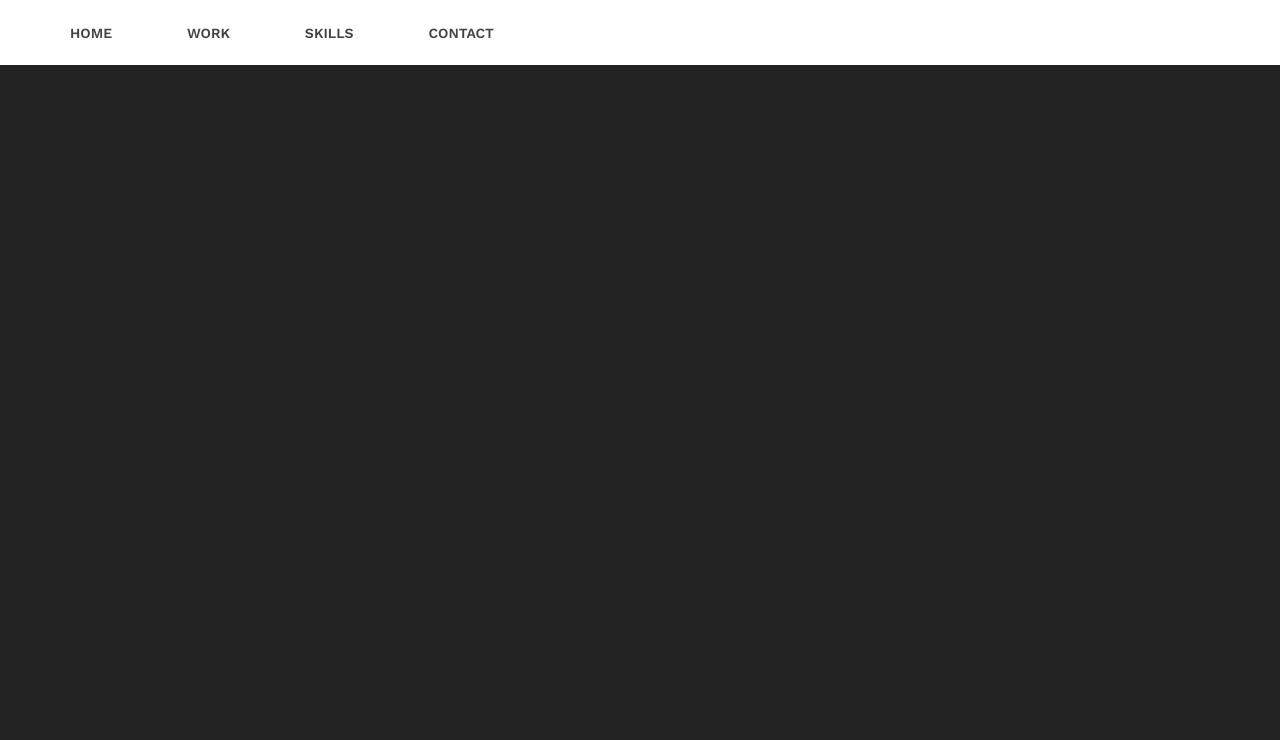
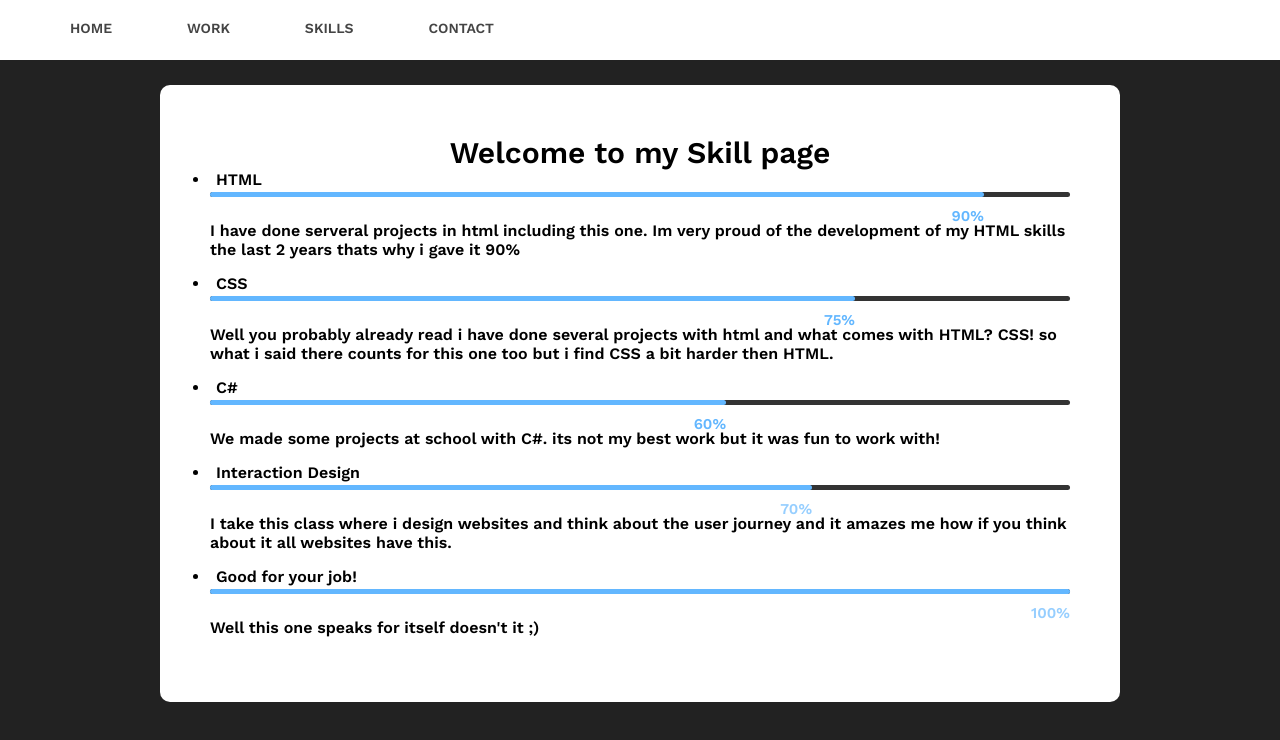
Before and after one commit to Razqr07/project-portfolio, a plain HTML site: page skills.html in a window 1280 px wide. Drawn offline with nearby package versions, Linux system fonts and the light colour scheme.

Commit message:
skillpage af workpage pici bijgewerkt

```diff
--- /dev/null
+++ b/script.js
@@ -0,0 +1,46 @@
+;( function( $ ) {
+    "use strict";
+
+    var $bars = $( ".bar" ),
+      methods = {
+        init: function() {
+
+          // Bind events
+          methods.bindEvents();
+
+        },
+        bindEvents: function() {
+
+          // Loop through each of the bars...
+          $bars.each( function() {
+
+            var $bar = $( this ),
+              $pct = $bar.find( ".pct" ),
+              data = $bar.data( "bar" );
+
+            setTimeout( function() {
+
+              $bar
+                .css( "background-color", data.color )
+                .animate({
+                  "width": $pct.html()
+                }, data.speed || 3000, function() {
+
+                  $pct.css({
+                    "color": data.color,
+                    "opacity": 1
+                  });
+
+                });
+
+            }, data.delay || 0 );
+
+          });
+
+        }
+      };
+
+    // Initialize on page load
+    methods.init();
+
+  })( jQuery );
--- a/skills.html
+++ b/skills.html
@@ -9,9 +9,10 @@
     <title>Max Hoozemans</title>
 </head>
 <body>
+
     <header>
         <div class="container">
-          <h1 class="logo"></h1>
+
 
           <nav>
             <ul>
@@ -23,5 +24,55 @@
           </nav>
         </div>
       </header>
+      <ul id="skills">
+        <h1 class="TitleHead">Welcome to my Skill page</h1>
+        <li>
+          HTML
+          <div class="bar-container">
+            <span class="bar" data-bar='{ "color": "#63B7FF" }'>
+              <span class="pct">90%</span>
+            </span>
+          </div>
+        </li>
+        <p>I have done serveral projects in html including this one. Im very proud of the development of my HTML skills the last 2 years thats why i gave it 90% </p>
+        <li>
+          CSS
+          <div class="bar-container">
+            <span class="bar" data-bar='{ "color": "#63B7FF", "delay": 600 }'>
+              <span class="pct">75%</span>
+            </span>
+          </div>
+        </li>
+        <p>Well you probably already read i have done several projects with html and what comes with HTML? CSS! so what i said there counts for this one too but i find CSS a bit harder then HTML.</p>
+        <li>
+          C#
+          <div class="bar-container">
+            <span class="bar" data-bar='{ "color": "#63B7FF", "delay": 1200 }'>
+              <span class="pct">60%</span>
+            </span>
+          </div>
+        </li>
+        <p>We made some projects at school with C#. its not my best work but it was fun to work with!</p>
+        <li>
+          Interaction Design
+          <div class="bar-container">
+            <span class="bar" data-bar='{ "color": "#63B7FF", "delay": 1800 }'>
+              <span class="pct">70%</span>
+            </span>
+          </div>
+        </li>
+        <p>I take this class where i design websites and think about the user journey and it amazes me how if you think about it all websites have this.</p>
+        <li>
+          Good for your job!
+          <div class="bar-container">
+            <span class="bar" data-bar='{ "color": "#63B7FF", "delay": 1800 }'>
+              <span class="pct">100%</span>
+            </span>
+          </div>
+        </li>
+        <p>Well this one speaks for itself doesn't it ;)</p>
+      </ul>
+      <script src='https://cdnjs.cloudflare.com/ajax/libs/jquery/2.1.3/jquery.min.js'></script><script  src="./script.js"></script>
 </body>
+
 </html>
--- a/style.css
+++ b/style.css
@@ -7,7 +7,10 @@ body {
     color: white;
 }
 
-
+.bigHeader{
+  text-align: center;
+  padding-top: 25px;
+}
 .container {
 	width: 80%;
 	margin: 15;
@@ -23,10 +26,7 @@ header::after {
   clear: both;
 }
 
-.logo {
-  float: left;
-  padding: 10px 0;
-}
+
 
 nav {
   float: left;
@@ -36,14 +36,15 @@ nav ul {
   margin: 0;
   padding: 0;
   list-style: none;
+
 }
 
 nav li {
   display: inline-block;
   margin-left: 70px;
-  padding-top: 23px;
+  padding-top: 5px;
   padding-bottom: 23px;
-
+  margin-top: 13px;
   position: relative;
 }
 
@@ -52,6 +53,8 @@ nav a {
   text-decoration: none;
   text-transform: uppercase;
   font-size: 14px;
+
+
 }
 
 nav a:hover {
@@ -75,15 +78,15 @@ nav a:hover::before {
   width: 100%;
 }
 
-@import url('https://fonts.googleapis.com/css2?family=Poppins:wght@200;300;400;500;600;700;800&display=swap');
 
 *{
     padding: 0;
     margin: 0;
     box-sizing: border-box;
+
 }
 .about-wrapper{
-    height: 100vh;
+    height: 90vh;
 }
 .about-left{
     background-color: #21D4FD;
@@ -92,7 +95,7 @@ nav a:hover::before {
     flex-direction: column;
     align-items: center;
     justify-content: center;
-    height: 100vh;
+    height: 90vh;
     color:#fff
 }
 .about-left-content > div{
@@ -171,7 +174,7 @@ nav a:hover::before {
 }
 .about-right{
     background: #222;
-    height: 100vh;
+    height: 90vh;
     display: flex;
     flex-direction: column;
     align-items: center;
@@ -323,7 +326,7 @@ nav a:hover::before {
 
   .product-img {
     float: left;
-    height: 420px;
+    height: 400px;
     width: 327px;
   }
 
@@ -340,7 +343,7 @@ nav a:hover::before {
   }
 
   .product-text {
-    height: 300px;
+    height: 340px;
     width: 327px;
   }
 
@@ -377,11 +380,61 @@ nav a:hover::before {
     overflow: hidden;
   }
 
-
-
   span {
     display: inline-block;
     height: 50px;
-    font-family: 'Suranna', serif;
+    font-family: 'Work Sans', sans-serif;
     font-size: 34px;
   }
+
+  #skills {
+    padding: 50px;
+    background-color: #FFF;
+    font-family: 'Work Sans', sans-serif;
+    color: #000;
+    border-radius: 10px;
+    margin: 0 auto;
+    width: 80%;
+    max-width: 960px;
+    box-sizing: border-box;
+    margin-top: 25px;
+  }
+  #skills .TitleHead{
+    color: #000;
+    text-align: center;
+    font-size: 30px;
+    font-family: 'Work Sans', sans-serif ;
+  }
+  #skills li {
+    position: relative;
+    margin-bottom: 32px;
+    padding-left: 6px;
+  }
+  #skills li .bar-container,
+  #skills li .bar {
+    position: absolute;
+    left: 0;
+    height: 5px;
+    border-radius: 5px;
+    content: "";
+  }
+  #skills li .bar-container {
+    bottom: -8px;
+    width: 100%;
+    background-color: #333;
+    text-align: center;
+  }
+  #skills li .bar-container .bar {
+    top: 0;
+  }
+  #skills p {
+    margin-bottom: 15px;
+  }
+  #skills li .bar-container .pct {
+    position: absolute;
+    top: 15px;
+    right: 0;
+    opacity: 0;
+    font-size: 15px;
+    transition: opacity 0.3s linear;
+  }
```
Also changed, not shown: contact.html (+0 -1 lines), index.html (+1 -2 lines), work.html (+11 -6 lines), assets/IXD.png (added), assets/arcade.jpg (added), assets/portfolio.png (added).
